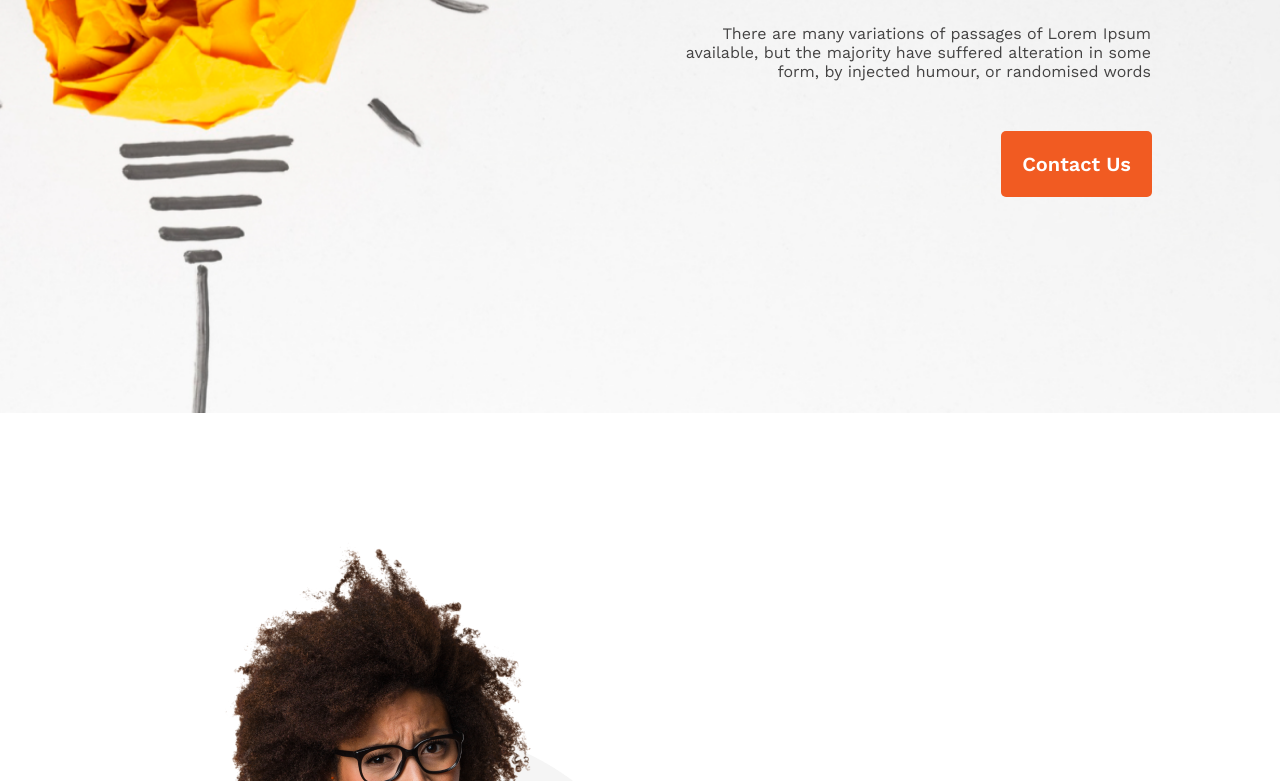
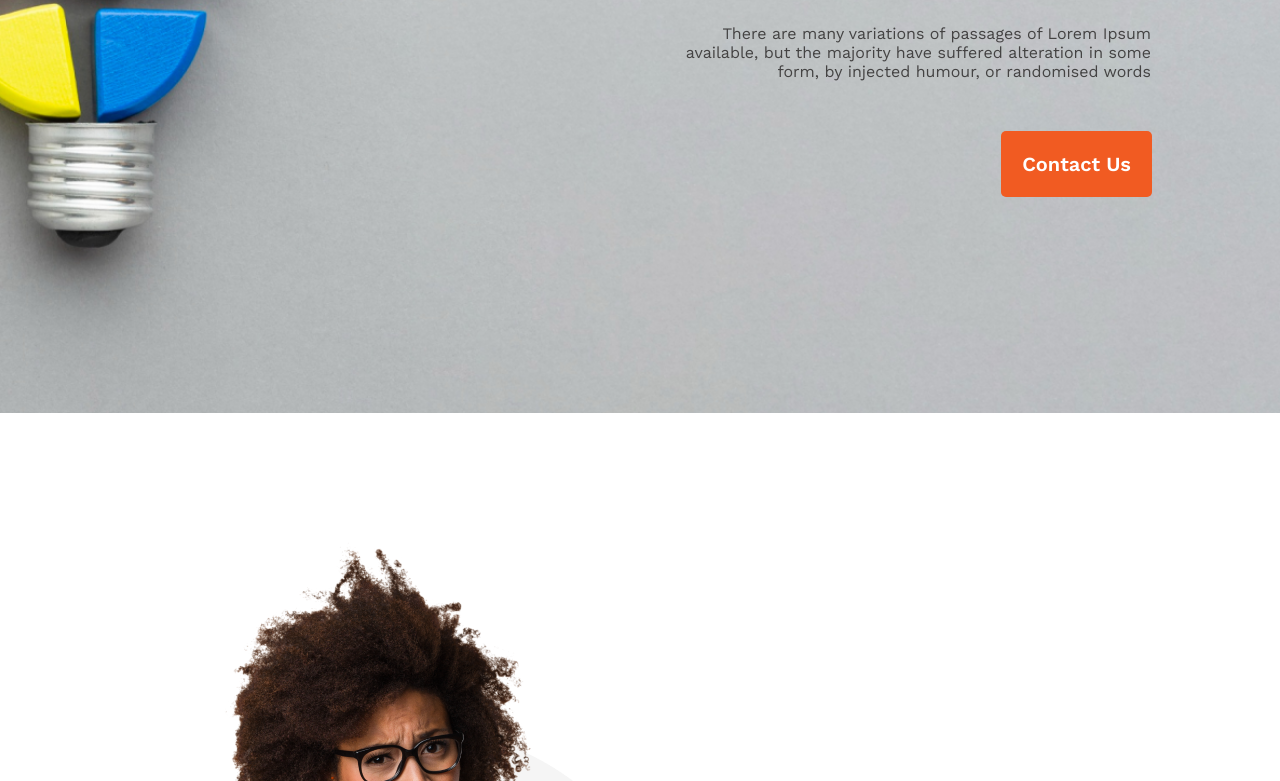
Before and after one commit to Asif-4D/New-year-new-me-two, a plain HTML site: page index.html in a window 1280 px wide. Shown: the part 460-1241 px from the top of the page. Drawn offline with nearby package versions, Linux system fonts and the light colour scheme.

Commit message:
Add background

```diff
--- a/style.css
+++ b/style.css
@@ -12,7 +12,7 @@
 }
 /* Header area style */
 .header-area{
-    background-image: url("images/banner/banner1.png") ;
+    background-image: url("images/banner/banner2.png") ;
     background-repeat: no-repeat;
     background-size: cover;
     background-position: center;
```
